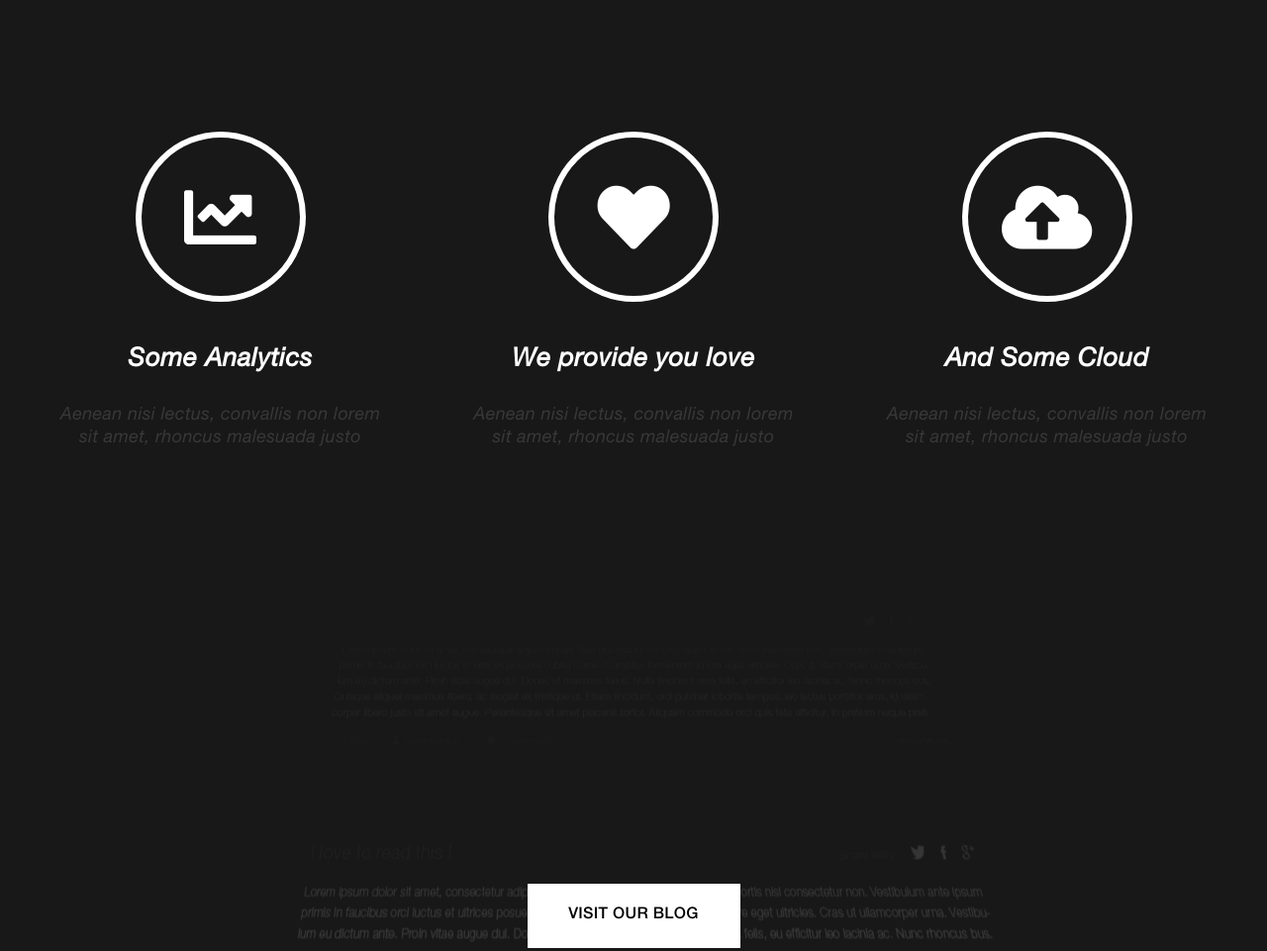
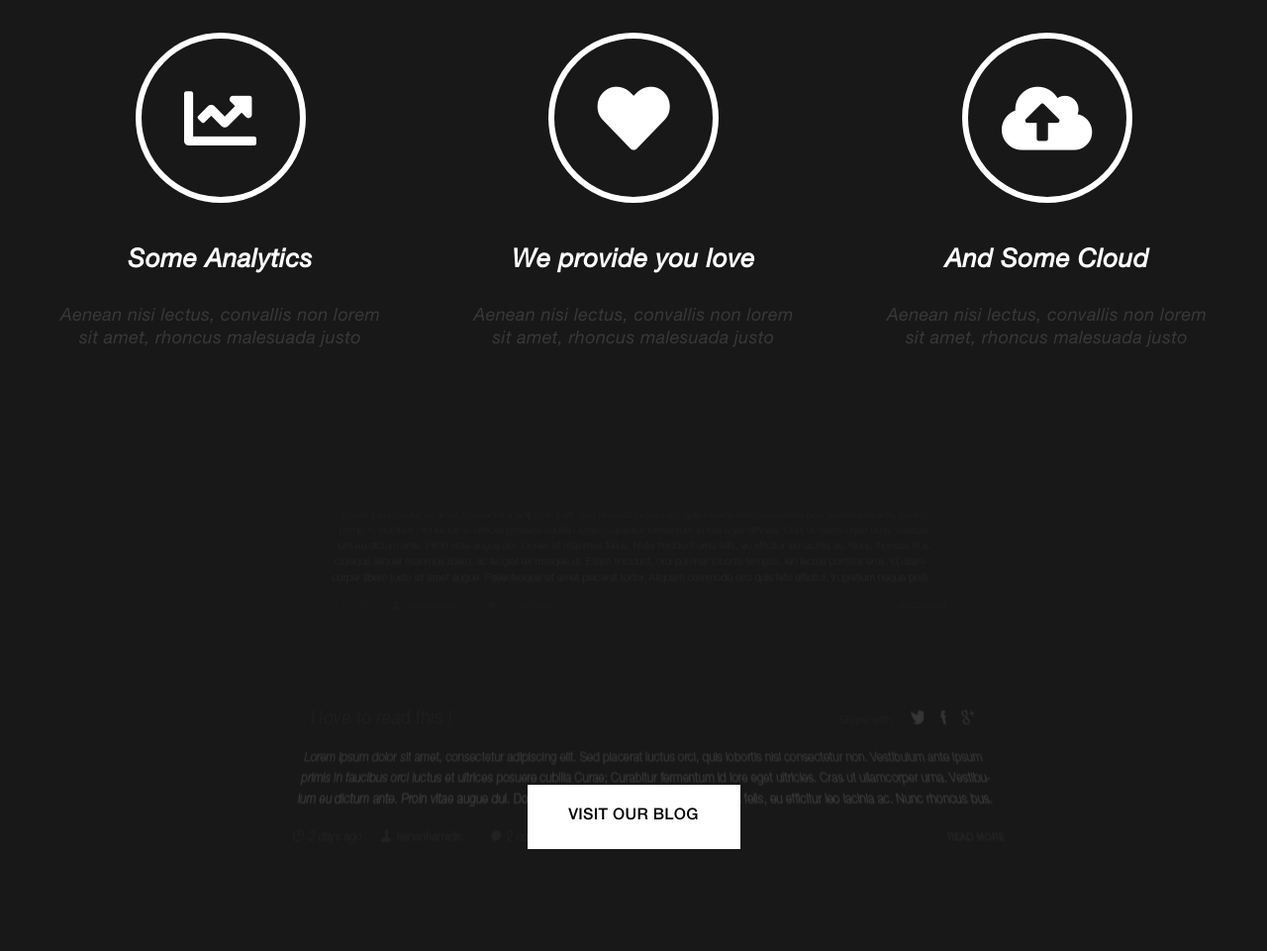
Before and after one commit to frontend90/h, a plain HTML site: page index.html in a window 1280 px wide. Shown: the part 3360-4321 px from the top of the page at 99% size. Drawn offline with nearby package versions, Linux system fonts and the light colour scheme.

Commit message:
верстка

```diff
--- a/sass/blocks/_contact.sass
+++ b/sass/blocks/_contact.sass
@@ -1,5 +1,5 @@
 .contact
-  padding-top: 95px
+  padding-top: 80px
   & .title
     text-align: center
     & h5
--- a/sass/blocks/_services.sass
+++ b/sass/blocks/_services.sass
@@ -1,12 +1,13 @@
 .services
   background: #181818
   position: relative
-  padding: 305px 0 180px 0
+  padding-top: 220px
+  overflow: hidden
   &::before
     content: ''
     position: absolute
     width: 100%
-    height: 205px
+    height: 120px
     left: 0
     top: -60px
     background: #ffffff
@@ -15,7 +16,7 @@
     content: ''
     position: absolute
     width: 100%
-    height: 205px
+    height: 120px
     left: 0
     bottom: -60px
     background: #ffffff
@@ -32,7 +33,7 @@
       color: #777777
       letter-spacing: .32px
   & .services-wrap
-    margin-top: 215px
+    margin-top: 200px
     display: flex
     justify-content: space-between
     & .block
@@ -65,7 +66,7 @@
           line-height: 1.28
   & .blog
     background: url(../img/blog/bg.png) no-repeat
-    background-position: 50% 3%
+    background-position: 50% 6%
     height: 640px
     margin-top: 150px
     & .btn
```
Also changed, not shown: css/style.css, 1 other file.
